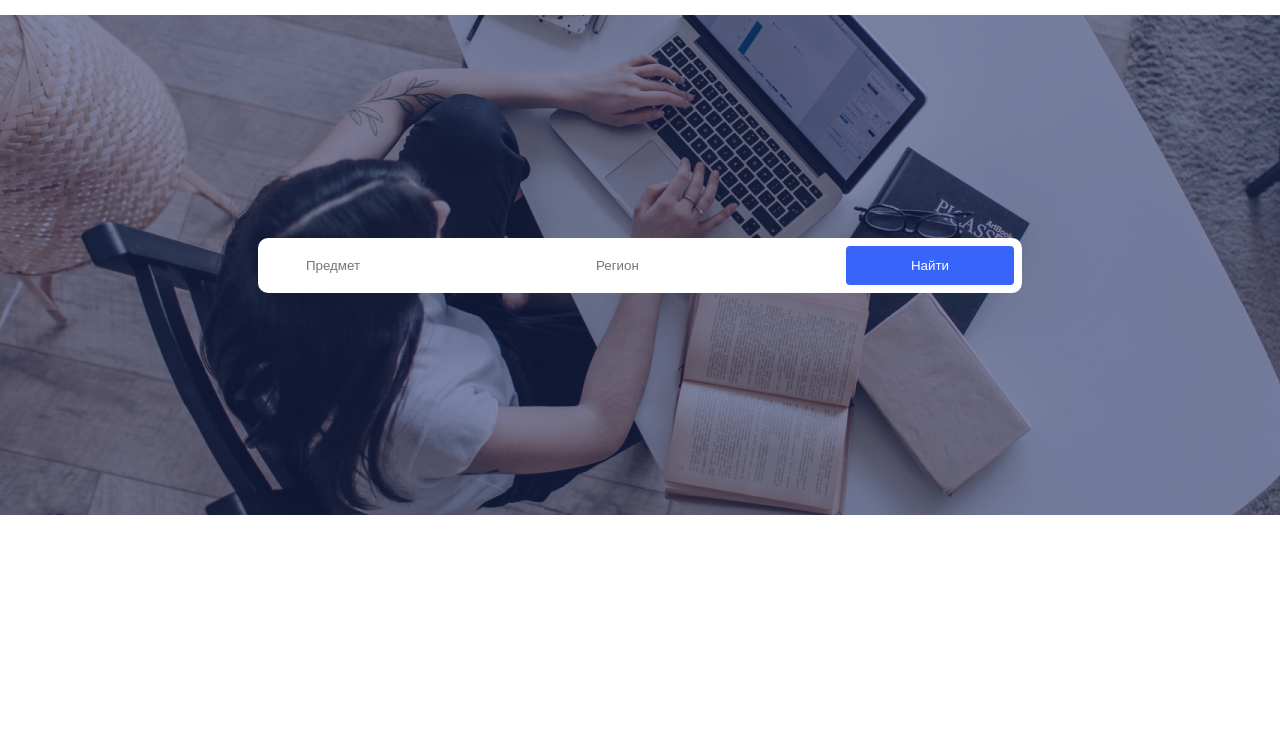
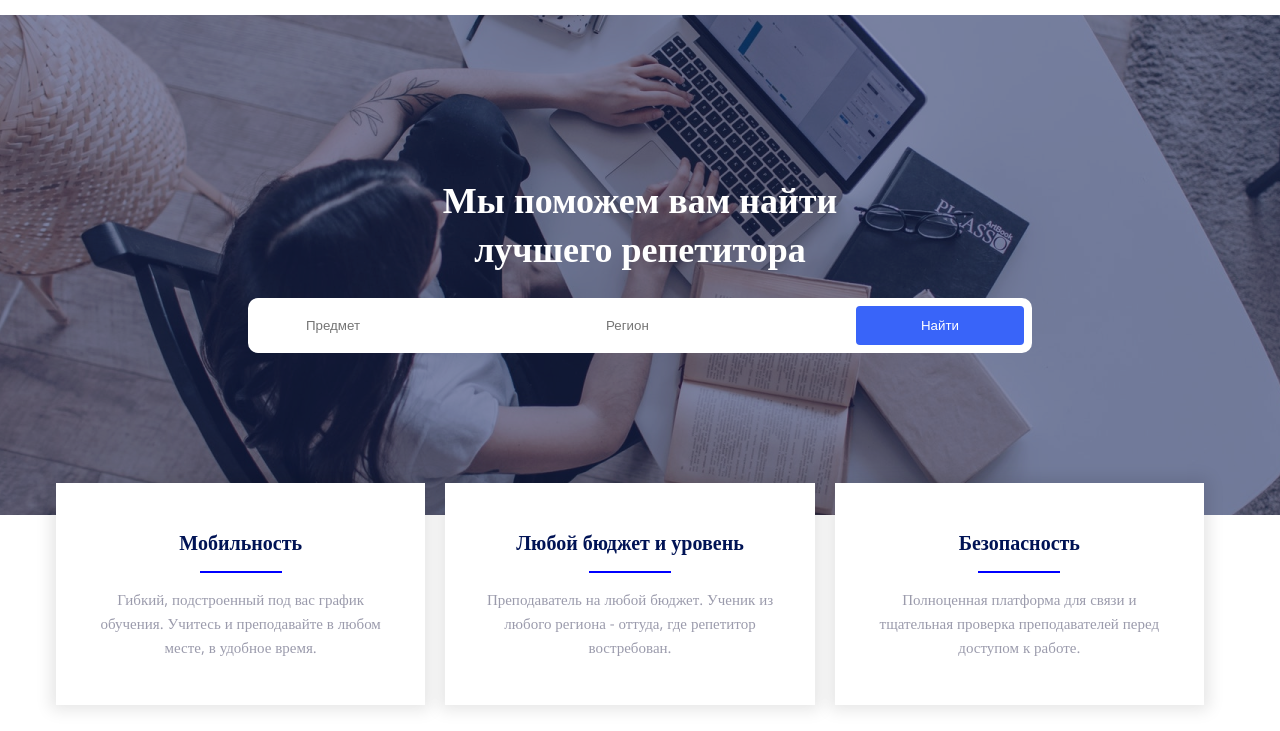
Before and after one commit to rykon97/HTML, a plain HTML site: page ab.html in a window 1280 px wide. Shown: the part 69-800 px from the top of the page. Drawn offline with nearby package versions, Linux system fonts and the light colour scheme; a web font is replaced by a local one.

Commit message:
Исправление стилей

```diff
--- a/ab.html
+++ b/ab.html
@@ -20,7 +20,7 @@
     </header>
 
     <div class="hero">
-        <!-- <span>Мы поможем вам найти<br/>лучшего репетитора</span> -->
+        <span>Мы поможем вам найти<br/>лучшего репетитора</span>
         <div class="search">
             <form action="./ab.html">
                 <input type="text" name="email" placeholder="Предмет" autocomplete="off">
@@ -30,7 +30,7 @@
         </div>
     </div>
 
-    <!-- <div class="features">
+    <div class="features">
         <div class="feature">
             <h3>Мобильность</h3><hr/>
             Гибкий, подстроенный под вас график обучения. Учитесь и преподавайте в любом месте, в удобное время.
@@ -43,7 +43,7 @@
             <h3>Безопасность</h3><hr/>
             Полноценная платформа для связи и тщательная проверка преподавателей перед доступом к работе.
         </div>
-    </div>  -->
+    </div>
 
 </body>
 </html>
--- a/style.css
+++ b/style.css
@@ -43,6 +43,7 @@ header {
     display: flex;
     align-items: center;
     justify-content: center;
+    flex-direction: column;
 }
 
 .hero span {
@@ -74,7 +75,7 @@ header {
     width: 80px;
     border-style: solid;
     border-color: blue;
-    margin: 0 auto 14 auto;
+    margin: 0 auto 14px auto;
 }
 .features h3
 {
@@ -90,6 +91,7 @@ header {
     background: #ffffff;
     padding: 8px;
     border-radius: 10px;
+    margin-top: 24px;
 }
 
 input[type="submit"] {
@@ -114,7 +116,12 @@ input[type="text"] {
     border: none;
     width: 250px;
     height: 24px;
-    padding-left: 40px;
+    margin-left: 40px;
+    padding-left: 10px;
+}
+
+input[type="text"]:focus {
+    outline: none;
 }
 
 /*
```
